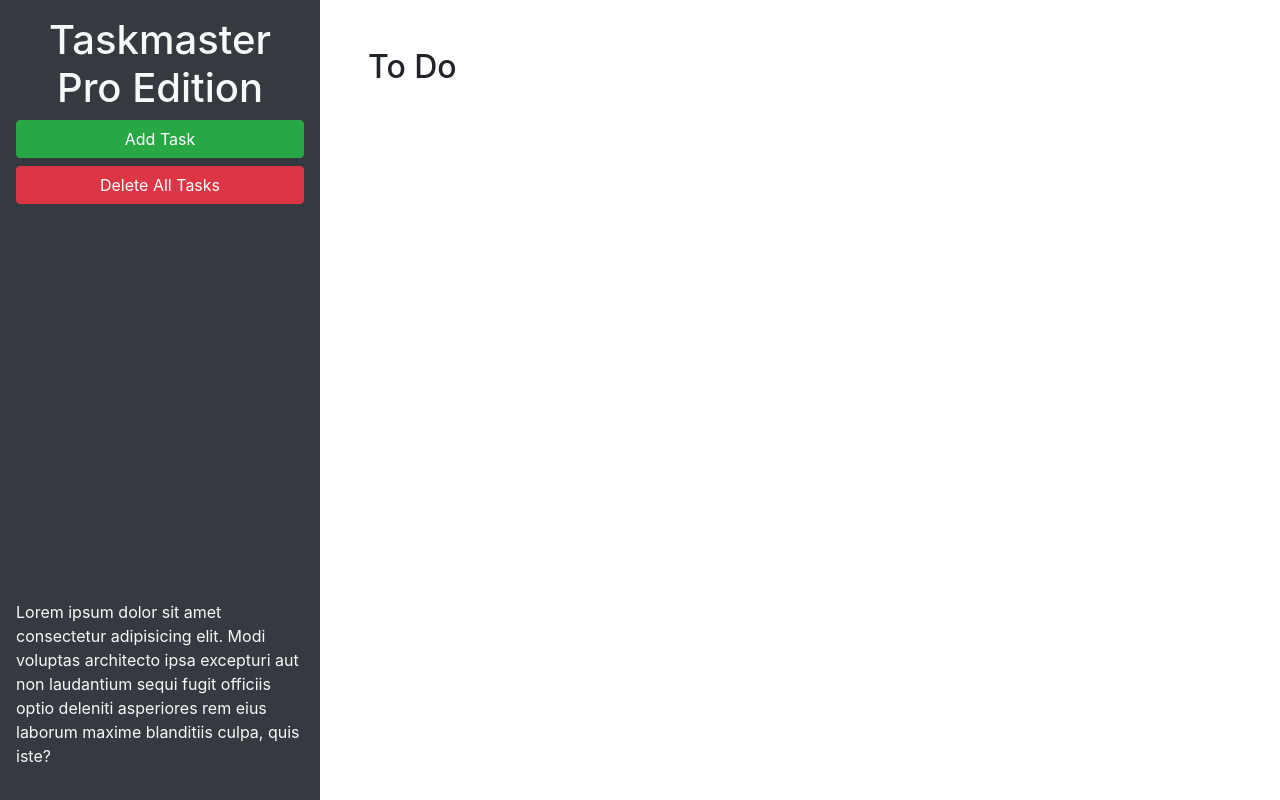
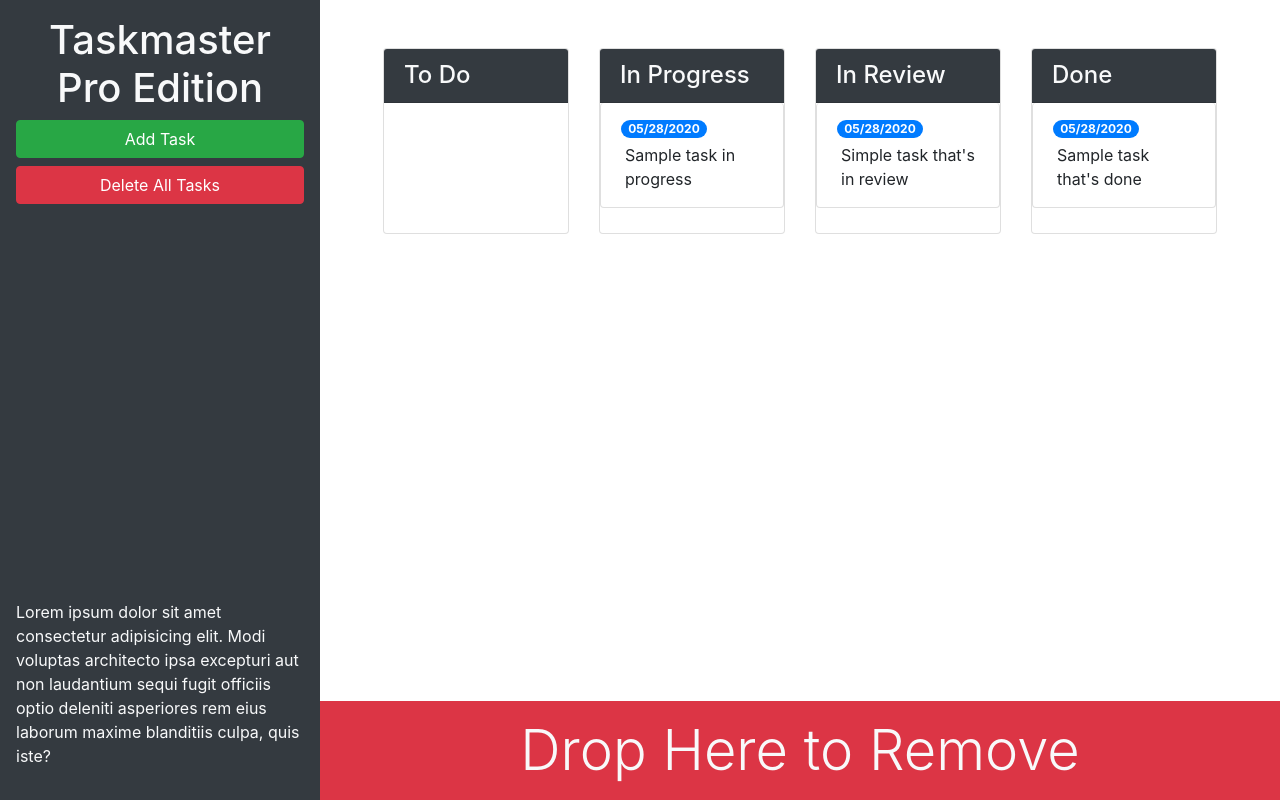
Before and after one commit to BrennenMcGill/Taskinator-Pro, a plain HTML site: page index.html in a window 1280 px wide. Drawn offline with nearby package versions, Linux system fonts and the light colour scheme.

Commit message:
added styling and more lists with bootstrap

```diff
--- a/index.html
+++ b/index.html
@@ -13,20 +13,66 @@
 <body>
 
   <div class="row min-vh-100 no-gutters">
-    <header class="col-12 col-lg-3 bg-dark text-light d-flex flex-column p-4 p-lg-3">
+    <header class="col-12 col-lg-3 bg-dark text-light sticky-top d-flex flex-column p-4 p-lg-3">
       <h1 class="text-center">Taskmaster Pro Edition</h1>
       <button id="create-task" class="btn btn-block btn-success" data-toggle="modal" data-target="#task-form-modal">Add
         Task</button>
       <button id="remove-tasks" class="btn btn-block btn-danger">Delete All Tasks</button>
-      <p class="mt-auto">Lorem ipsum dolor sit amet consectetur adipisicing elit. Modi voluptas architecto ipsa
+      <p class="mt-auto d-none d-lg-block">Lorem ipsum dolor sit amet consectetur adipisicing elit. Modi voluptas architecto ipsa
         excepturi aut non
         laudantium sequi fugit officiis optio deleniti asperiores rem eius laborum maxime blanditiis culpa, quis iste?
       </p>
     </header>
-    <main class="col-12 col-lg-9">
-      <div class="m-5">
-        <h2>To Do</h2>
-        <ul id="list-toDo" class="list-group"> </ul>
+    <main class="col-12 col-lg-9 d-flex flex-column">
+      <!-- To Do -->
+      <div class="m-5 row justify-content-around">
+        <div class="col-12 col-md-6 col-xl-3 mb-3">
+          <div class="card">
+            <h4 class="card-header bg-dark text-light">To Do</h4>
+            <ul id="list-toDo" class="list-group"> </ul>
+          </div>
+        </div>
+        <!-- In Progress -->
+        <div class="col-12 col-md-6 col-xl-3 mb-3">
+          <div class="card">
+            <h4 class="card-header bg-dark text-light">In Progress</h4>
+            <ul id="list-inProgress" class="list-group">
+              <li class="list-group-item">
+                <span class="badge badge-primary badge-pill">05/28/2020</span>
+                <p class="m-1">Sample task in progress</p>
+              </li>
+            </ul>
+          </div>
+        </div>
+        <!-- In Review -->
+        <div class="col-12 col-md-6 col-xl-3 mb-3">
+          <div class="card">
+            <h4 class="card-header bg-dark text-light">In Review</h4>
+            <ul id="list-inReview" class="list-group">
+              <li class="list-group-item">
+                <span class="badge badge-primary badge-pill">05/28/2020</span>
+                <p class="m-1">Simple task that's in review</p>
+              </li>
+            </ul>
+        </div>
+        </div>
+         <!-- done start -->
+        <div class="col-12 col-md-6 col-xl-3 mb-3">
+          <div class="card">
+            <h4 class="card-header bg-dark text-light">Done</h4>
+            <ul id="list-done" class="list-group">
+              <li class="list-group-item">
+                <span class="badge badge-primary badge-pill">05/28/2020</span>
+                <p class="m-1">Sample task that's done</p>
+              </li>
+            </ul>
+          </div>
+        </div>
+      </div>
+      <div id="trash" class="mt-auto">
+        <div class="w-100 bg-danger p-3 text-center text-light display-4">
+          Drop Here to Remove
+        </div>
       </div>
     </main>
   </div>
@@ -46,11 +92,11 @@
           <form>
             <div class="form-group">
               <label for="modalTaskDescription">Task description</label>
-              <textarea id="modalTaskDescription" rows="3"></textarea>
+              <textarea id="modalTaskDescription" rows="3" class="form-control"></textarea>
             </div>
             <div class="form-group">
               <label for="modalDueDate">Due date</label>
-              <input type="text" id="modalDueDate" placeholder="mm/dd/yyyy" autocomplete="off" />
+              <input type="text" class="form-control" id="modalDueDate" placeholder="mm/dd/yyyy" autocomplete="off" />
             </div>
           </form>
         </div>
```
